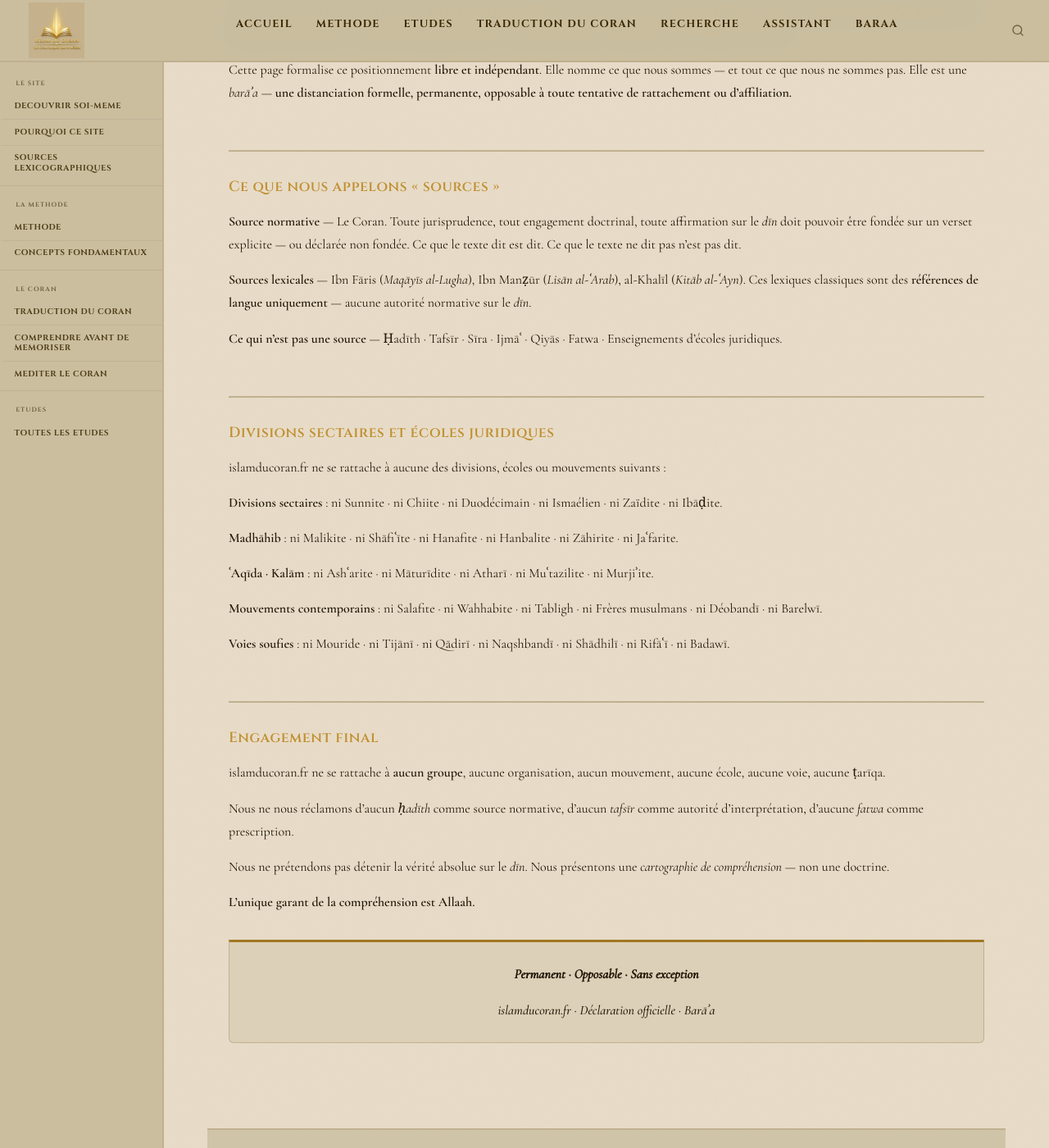
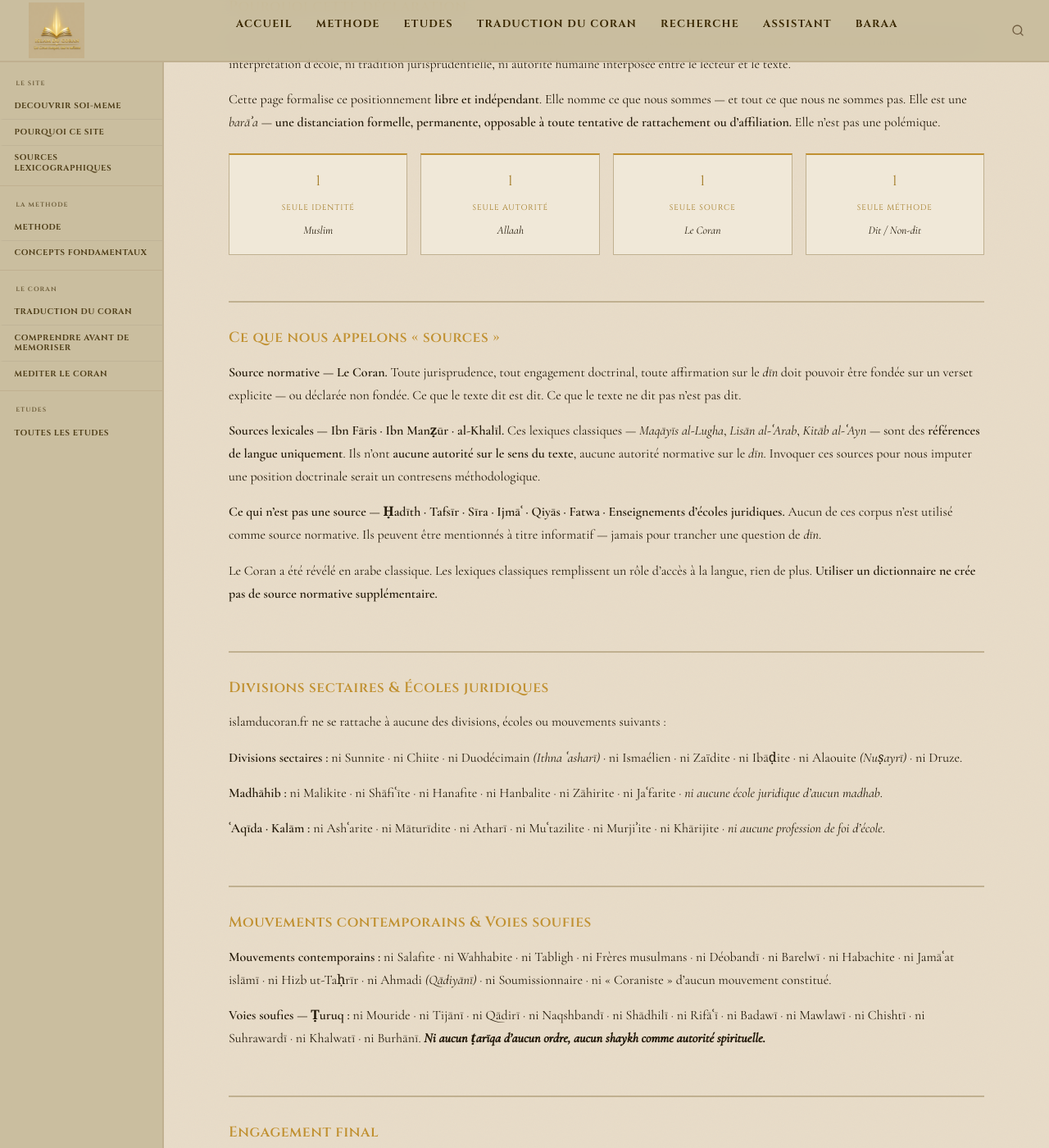
Before and after one commit to Makhuwcoder/islamducoran, a Jekyll site: the page built from baraa.md, in a window 1280 px wide and 1400 px high, scrolled down 1793 px. Shown: the whole window at 82% size. Built offline with Jekyll 4.4.1, drawn with Linux system fonts in a browser that asks for light colours; some of the changed text lies outside the part shown.

Commit message:
baraa.md: fusion Gamma + Jekyll — contenu complet, verset 22:78 + 30:31 avec audio

```diff
--- a/baraa.md
+++ b/baraa.md
@@ -10,19 +10,19 @@
 permalink: /baraa/
 ---
 
-<div class="declaration" style="border-left:4px solid var(--or3);padding:1.2rem 1.5rem;margin-bottom:2rem;text-align:center;">
-<span class="declaration__label" style="display:block;font-family:var(--font-titre);font-size:.7rem;letter-spacing:.12em;text-transform:uppercase;color:var(--or2);margin-bottom:.8rem;">Barāʾa — Déclaration de positionnement</span>
-<p>Muslim — uniquement et seulement · Source normative unique : le Coran · Autorité unique : Allaah</p>
-<p>Ni sunnite · ni chiite · ni salafite · ni wahhabite · ni habachite · ni coraniste · ni soufiste · aucun shaykh · aucun maître · aucun groupe.</p>
-<p>Aucun ḥizb · aucun tafsīr · aucun ḥadīth comme source normative · aucune autorité humaine sur le texte.</p>
-<p><strong>Le texte dit ce qu'il dit — rien de plus, rien de moins.</strong></p>
+<div class="declaration" style="border-left:4px solid var(--or3);padding:1.4rem 1.8rem;margin-bottom:2rem;text-align:center;">
+<span class="declaration__label" style="display:block;font-family:var(--font-titre);font-size:.7rem;letter-spacing:.14em;text-transform:uppercase;color:var(--or2);margin-bottom:.9rem;">Barāʾa — Déclaration de positionnement</span>
+<p style="font-style:italic;">Muslim — uniquement et seulement · Source normative unique : le Coran · Autorité unique : Allaah</p>
+<p style="margin-top:.5rem;">Ni sunnite · ni chiite · ni salafite · ni wahhabite · ni habachite · ni coraniste · ni soufiste d'aucune ṭarīqa · ni d'aucune école de fiqh · ni d'aucun mouvement constitué</p>
+<p style="margin-top:.5rem;">Aucun ḥizb · aucun tafsīr · aucun ḥadīth comme source normative · aucune autorité humaine sur le dīn</p>
+<p style="margin-top:.5rem;font-weight:bold;">Le texte dit ce qu'il dit — rien de plus, rien de moins.</p>
 </div>
 
 ## Le verset fondateur
 
 {% include verset.html ref="Sourate Al-Ḥajj · 22:78" ar="هُوَ سَمَّاكُمُ الْمُسْلِمِينَ مِن قَبْلُ وَفِي هَٰذَا" trl="*Huwa sammākumu l-muslimīna min qablu wa-fī hādhā*" trad="C'est Lui qui vous a nommés *muslimūn* auparavant et dans ceci [ce Coran]." %}
 
-{% include verset.html ref="Sourate Al-Rūm · 30:31" ar="مُنِيبِينَ إِلَيْهِ وَاتَّقُوهُ وَأَقِيمُوا الصَّلَاةَ وَلَا تَكُونُوا مِنَ الْمُشْرِكِينَ مِنَ الَّذِينَ فَرَّقُوا دِينَهُمْ وَكَانُوا شِيَعًا ۚ كُلُّ حِزْبٍ بِمَا لَدَيْهِمْ فَرِحُونَ" trl="*Munībīna ilayhi wa-ttaqūhu wa-aqīmū l-ṣalāta — wa-lā takūnū mina l-mushrikīna — mina lladhīna farraqū dīnahum wa-kānū shiyaʿan — kullu ḥizbin bi-mā ladayhim fariḥūn*" trad="En revenant vers Lui, en vous prémunissant de Lui, en accomplissant la ṣalāt — et ne soyez pas de ceux qui **associent** — de ceux qui ont **divisé leur *dīn*** et sont devenus des **factions** — chaque **groupe** se réjouit de ce qu'il détient." %}
+{% include verset.html ref="Sourate Al-Rūm · 30:31–32" ar="مُنِيبِينَ إِلَيْهِ وَاتَّقُوهُ وَأَقِيمُوا الصَّلَاةَ وَلَا تَكُونُوا مِنَ الْمُشْرِكِينَ مِنَ الَّذِينَ فَرَّقُوا دِينَهُمْ وَكَانُوا شِيَعًا ۚ كُلُّ حِزْبٍ بِمَا لَدَيْهِمْ فَرِحُونَ" trl="*Munībīna ilayhi wa-ttaqūhu wa-aqīmū l-ṣalāta — wa-lā takūnū mina l-mushrikīna — mina lladhīna farraqū dīnahum wa-kānū shiyaʿan — kullu ḥizbin bi-mā ladayhim fariḥūn*" trad="En revenant vers Lui, en vous prémunissant de Lui, en accomplissant la ṣalāt — et ne soyez pas de ceux qui **associent** — de ceux qui ont **divisé leur *dīn*** et sont devenus des **factions** — chaque **groupe** se réjouit de ce qu'il détient." %}
 
 Le texte coranique nomme la fragmentation en groupes comme une forme d'association (*shirk*) — 30:31–32, 6:159. C'est précisément pourquoi cette déclaration est nécessaire : non par polémique envers quiconque, mais parce que le texte l'exige et que notre méthode l'impose.
 
@@ -30,41 +30,55 @@
 
 Ce site existe pour une raison unique : **lire le Coran par lui-même**, en arabe classique, **sans rien ajouter au texte et sans rien retrancher du texte**. Ni interprétation d'école, ni tradition jurisprudentielle, ni autorité humaine interposée entre le lecteur et le texte.
 
-Cette page formalise ce positionnement **libre et indépendant**. Elle nomme ce que nous sommes — et tout ce que nous ne sommes pas. Elle est une *barāʾa* — **une distanciation formelle, permanente, opposable à toute tentative de rattachement ou d'affiliation.**
+Cette page formalise ce positionnement **libre et indépendant**. Elle nomme ce que nous sommes — et tout ce que nous ne sommes pas. Elle est une *barāʾa* — **une distanciation formelle, permanente, opposable à toute tentative de rattachement ou d'affiliation.** Elle n'est pas une polémique.
+
+<div class="etudes-grid" style="display:grid;grid-template-columns:repeat(4,1fr);gap:1rem;margin:1.5rem 0;">
+<div style="background:var(--bg4);border:1px solid var(--bg5);border-top:2px solid var(--or3);padding:1rem;text-align:center;"><div style="font-family:var(--font-titre);font-size:1.1rem;color:var(--or2);margin-bottom:.4rem;">1</div><div style="font-family:var(--font-titre);font-size:.6rem;letter-spacing:.1em;text-transform:uppercase;color:var(--or2);">Seule identité</div><div style="font-size:.85rem;margin-top:.3rem;font-style:italic;">Muslim</div></div>
+<div style="background:var(--bg4);border:1px solid var(--bg5);border-top:2px solid var(--or3);padding:1rem;text-align:center;"><div style="font-family:var(--font-titre);font-size:1.1rem;color:var(--or2);margin-bottom:.4rem;">1</div><div style="font-family:var(--font-titre);font-size:.6rem;letter-spacing:.1em;text-transform:uppercase;color:var(--or2);">Seule autorité</div><div style="font-size:.85rem;margin-top:.3rem;font-style:italic;">Allaah</div></div>
+<div style="background:var(--bg4);border:1px solid var(--bg5);border-top:2px solid var(--or3);padding:1rem;text-align:center;"><div style="font-family:var(--font-titre);font-size:1.1rem;color:var(--or2);margin-bottom:.4rem;">1</div><div style="font-family:var(--font-titre);font-size:.6rem;letter-spacing:.1em;text-transform:uppercase;color:var(--or2);">Seule source</div><div style="font-size:.85rem;margin-top:.3rem;font-style:italic;">Le Coran</div></div>
+<div style="background:var(--bg4);border:1px solid var(--bg5);border-top:2px solid var(--or3);padding:1rem;text-align:center;"><div style="font-family:var(--font-titre);font-size:1.1rem;color:var(--or2);margin-bottom:.4rem;">1</div><div style="font-family:var(--font-titre);font-size:.6rem;letter-spacing:.1em;text-transform:uppercase;color:var(--or2);">Seule méthode</div><div style="font-size:.85rem;margin-top:.3rem;font-style:italic;">Dit / Non-dit</div></div>
+</div>
 
 ## Ce que nous appelons « sources »
 
-**Source normative** — Le Coran. Toute jurisprudence, tout engagement doctrinal, toute affirmation sur le *dīn* doit pouvoir être fondée sur un verset explicite — ou déclarée non fondée. Ce que le texte dit est dit. Ce que le texte ne dit pas n'est pas dit.
+**Source normative — Le Coran.** Toute jurisprudence, tout engagement doctrinal, toute affirmation sur le *dīn* doit pouvoir être fondée sur un verset explicite — ou déclarée non fondée. Ce que le texte dit est dit. Ce que le texte ne dit pas n'est pas dit.
 
-**Sources lexicales** — Ibn Fāris (*Maqāyīs al-Lugha*), Ibn Manẓūr (*Lisān al-ʿArab*), al-Khalīl (*Kitāb al-ʿAyn*). Ces lexiques classiques sont des **références de langue uniquement** — aucune autorité normative sur le *dīn*.
+**Sources lexicales — Ibn Fāris · Ibn Manẓūr · al-Khalīl.** Ces lexiques classiques — *Maqāyīs al-Lugha*, *Lisān al-ʿArab*, *Kitāb al-ʿAyn* — sont des **références de langue uniquement**. Ils n'ont **aucune autorité sur le sens du texte**, aucune autorité normative sur le *dīn*. Invoquer ces sources pour nous imputer une position doctrinale serait un contresens méthodologique.
 
-**Ce qui n'est pas une source** — Ḥadīth · Tafsīr · Sīra · Ijmāʿ · Qiyās · Fatwa · Enseignements d'écoles juridiques.
+**Ce qui n'est pas une source — Ḥadīth · Tafsīr · Sīra · Ijmāʿ · Qiyās · Fatwa · Enseignements d'écoles juridiques.** Aucun de ces corpus n'est utilisé comme source normative. Ils peuvent être mentionnés à titre informatif — jamais pour trancher une question de *dīn*.
 
-## Divisions sectaires et écoles juridiques
+Le Coran a été révélé en arabe classique. Les lexiques classiques remplissent un rôle d'accès à la langue, rien de plus. **Utiliser un dictionnaire ne crée pas de source normative supplémentaire.**
+
+## Divisions sectaires & Écoles juridiques
 
 islamducoran.fr ne se rattache à aucune des divisions, écoles ou mouvements suivants :
 
-**Divisions sectaires** : ni Sunnite · ni Chiite · ni Duodécimain · ni Ismaélien · ni Zaïdite · ni Ibāḍite.
+**Divisions sectaires :** ni Sunnite · ni Chiite · ni Duodécimain *(Ithna ʿasharī)* · ni Ismaélien · ni Zaïdite · ni Ibāḍite · ni Alaouite *(Nuṣayrī)* · ni Druze.
 
-**Madhāhib** : ni Malikite · ni Shāfiʿīte · ni Hanafite · ni Hanbalite · ni Zāhirite · ni Jaʿfarite.
+**Madhāhib :** ni Malikite · ni Shāfiʿīte · ni Hanafite · ni Hanbalite · ni Zāhirite · ni Jaʿfarite · *ni aucune école juridique d'aucun madhab*.
 
-**ʿAqīda · Kalām** : ni Ashʿarite · ni Māturīdite · ni Atharī · ni Muʿtazilite · ni Murjiʾite.
+**ʿAqīda · Kalām :** ni Ashʿarite · ni Māturīdite · ni Atharī · ni Muʿtazilite · ni Murjiʾite · ni Khārijite · *ni aucune profession de foi d'école*.
 
-**Mouvements contemporains** : ni Salafite · ni Wahhabite · ni Tabligh · ni Frères musulmans · ni Déobandī · ni Barelwī.
+## Mouvements contemporains & Voies soufies
 
-**Voies soufies** : ni Mouride · ni Tijānī · ni Qādirī · ni Naqshbandī · ni Shādhilī · ni Rifāʿī · ni Badawī.
+**Mouvements contemporains :** ni Salafite · ni Wahhabite · ni Tabligh · ni Frères musulmans · ni Déobandī · ni Barelwī · ni Habachite · ni Jamāʿat islāmī · ni Hizb ut-Taḥrīr · ni Ahmadi *(Qādiyānī)* · ni Soumissionnaire · ni « Coraniste » d'aucun mouvement constitué.
+
+**Voies soufies — Ṭuruq :** ni Mouride · ni Tijānī · ni Qādirī · ni Naqshbandī · ni Shādhilī · ni Rifāʿī · ni Badawī · ni Mawlawī · ni Chishtī · ni Suhrawardī · ni Khalwatī · ni Burhānī. ***Ni aucun ṭarīqa d'aucun ordre, aucun shaykh comme autorité spirituelle.***
 
 ## Engagement final
 
-islamducoran.fr ne se rattache à **aucun groupe**, aucune organisation, aucun mouvement, aucune école, aucune voie, aucune ṭarīqa.
+islamducoran.fr ne se rattache à **aucun groupe**, aucune organisation, aucun mouvement, aucune école, aucune voie, aucune communauté constituée.
 
-Nous ne nous réclamons d'aucun *ḥadīth* comme source normative, d'aucun *tafsīr* comme autorité d'interprétation, d'aucune *fatwa* comme prescription.
+Nous ne nous réclamons d'aucun *ḥadīth* comme source normative, d'aucun *tafsīr* comme autorité d'interprétation, d'aucun *ijmāʿ* comme fondement juridique, d'aucun prétendant à la nubuwa ou au statut de rasūl après le sceau des nabiyyīn (33:40).
 
-Nous ne prétendons pas détenir la vérité absolue sur le *dīn*. Nous présentons une *cartographie de compréhension* — non une doctrine.
+Nous ne prétendons pas détenir la vérité absolue sur le *dīn*. Nous présentons une *cartographie de compréhension* — non dogmatique, non prescriptive, révisable. Toutes les conclusions de ce site sont soumises au texte — et à lui seul.
 
 > **L'unique garant de la compréhension est Allaah.**
 
-<div class="declaration" style="margin-top:2rem;text-align:center;">
-<p><strong>Permanent · Opposable · Sans exception</strong></p>
-<p style="font-style:italic;">islamducoran.fr · Déclaration officielle · Barāʾa</p>
+<div class="declaration" style="margin-top:2.5rem;text-align:center;display:grid;grid-template-columns:repeat(3,1fr);gap:1rem;">
+<div style="background:var(--bg4);border:1px solid var(--bg5);padding:1rem;"><div style="font-family:var(--font-titre);font-size:.62rem;letter-spacing:.12em;text-transform:uppercase;color:var(--or2);margin-bottom:.4rem;">Permanent</div><p style="font-size:.82rem;">Cette déclaration est permanente et ne souffre d'aucune exception.</p></div>
+<div style="background:var(--bg4);border:1px solid var(--bg5);padding:1rem;"><div style="font-family:var(--font-titre);font-size:.62rem;letter-spacing:.12em;text-transform:uppercase;color:var(--or2);margin-bottom:.4rem;">Opposable</div><p style="font-size:.82rem;">Opposable à toute tentative de rattachement ou d'affiliation.</p></div>
+<div style="background:var(--bg4);border:1px solid var(--bg5);padding:1rem;"><div style="font-family:var(--font-titre);font-size:.62rem;letter-spacing:.12em;text-transform:uppercase;color:var(--or2);margin-bottom:.4rem;">Sans exception</div><p style="font-size:.82rem;">Aucun groupe, aucune école, aucune voie, aucune communauté constituée.</p></div>
 </div>
+
+<div style="text-align:center;margin-top:1.5rem;font-style:italic;font-size:.82rem;color:var(--texte3);">islamducoran.fr · Déclaration officielle · Barāʾa</div>
```
